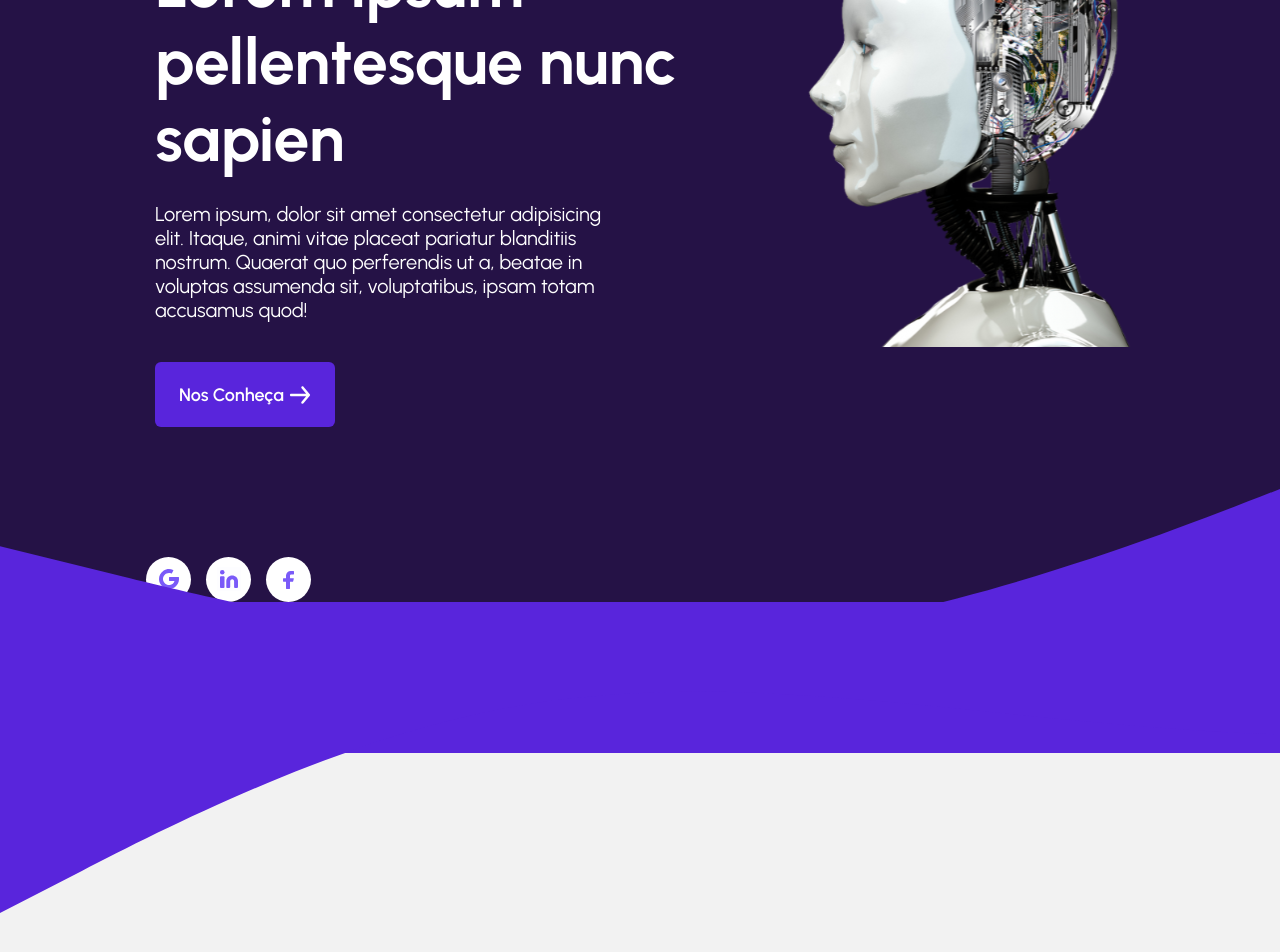
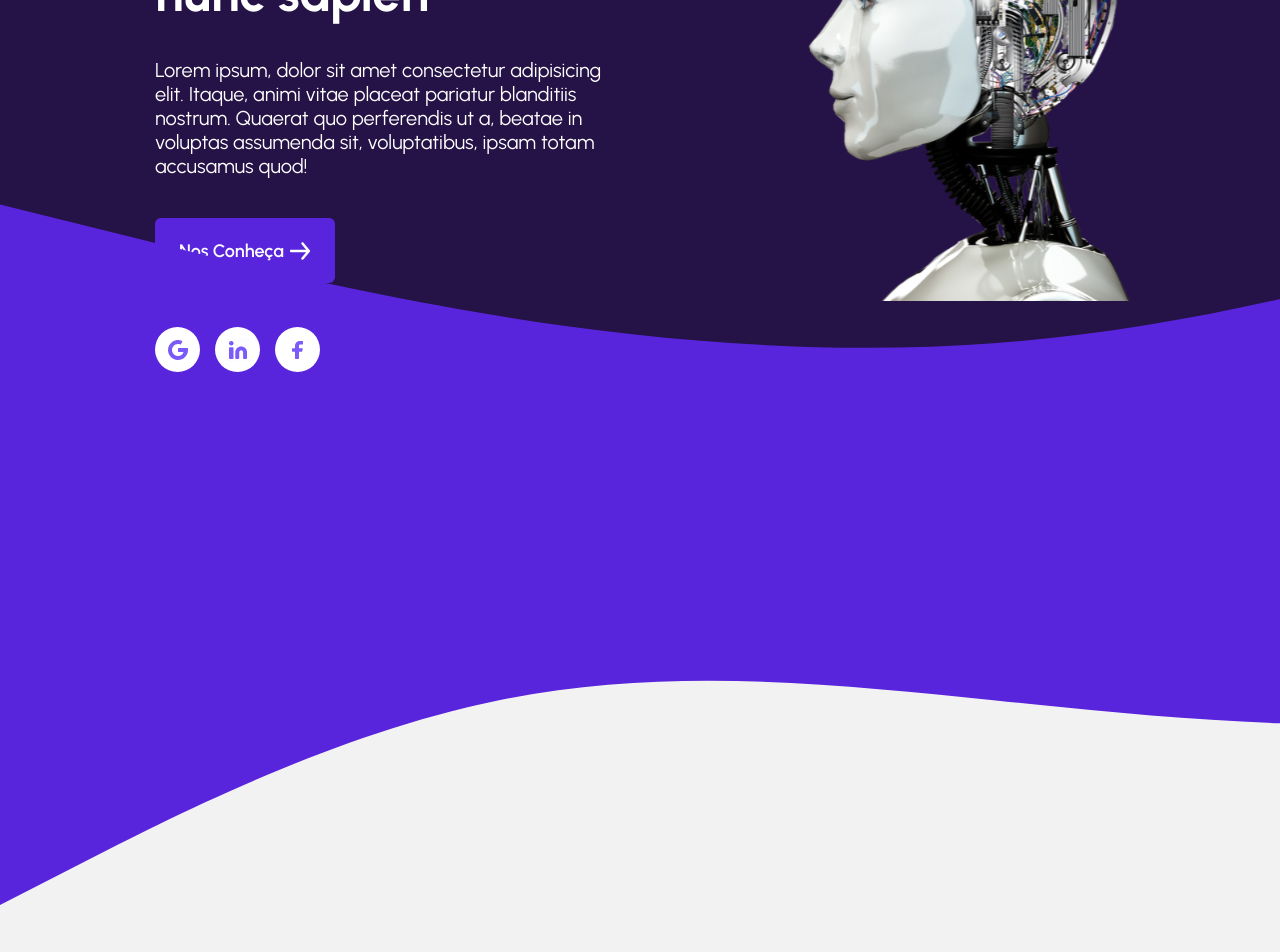
Before and after one commit to cbcc-ufpa/web-client, a React (Vite) app: page / in a window 1280 px wide. Shown: the part 312-1264 px from the top of the page. Built offline with nearby package versions, Linux system fonts and the light colour scheme.

Commit message:
refactor: passa a usar apenas uma wave

```diff
--- a/src/components/Home.css
+++ b/src/components/Home.css
@@ -55,7 +55,7 @@ main {
 main .container_home {
   display: flex;
   justify-content: space-between;
-  padding-top: 146px;
+  padding-top: 6.25rem;
 }
 
 main .content_home {
@@ -89,15 +89,15 @@ main .content_home {
 
 .container_left > h1 {
   width: 620px;
-  height: 222px;
-  font-size: 64px;
+  height: 29.94%;
+  font-size: 4vw;
   font-weight: 700;
   margin-bottom: 34px;
 }
 
 .container_left > p {
   width: 470px;
-  height: 120px;
+  height: 13%;
   font-size: 20px;
   font-weight: 500;
   margin-bottom: 40px;
@@ -143,8 +143,9 @@ main .content_home a > img {
 
 .social_links {
   display: flex;
-  margin-top: 82px;
-  padding: 0 0 0 146px;
+  margin-top: 44px;
+  position: absolute;
+  z-index: 10;
 }
 
 .social_links > a {
@@ -156,6 +157,7 @@ main .content_home a > img {
   background-color: white;
   border-radius: 25px;
   margin-right: 15px;
+  transition: all 0.5s ease;
 }
 
 main .social_links a > svg {
@@ -174,27 +176,11 @@ main .social_links a:hover svg {
 .container .wave {
   position: absolute;
   width: 100%;
-  height: 311px;
-  background-image: url("../assets/wave.svg");
+  height: 848px;
+  background-image: url(/src/assets/wave.svg);
   background-repeat: no-repeat;
   background-size: cover;
-  margin-top: -160px;
-}
-
-.container .rectangle {
-  width: 100%;
-  height: 186px;
-  background-color: var(--blue);
-  margin-top: 150px;
-}
-
-.container .wave_reverse {
-  position: absolute;
-  width: 100%;
-  height: 311px;
-  background-image: url("../assets/wave_down.svg");
-  background-repeat: no-repeat;
-  background-size: cover;
+  margin-top: -372px;
 }
 
 .resto {
--- a/src/components/Home.jsx
+++ b/src/components/Home.jsx
@@ -47,11 +47,6 @@ const Home = () => {
                 <p>Nos Conheça</p>
                 <img src={Arrow} alt="Arrow Icon" />
               </a>
-            </div>
-          </div>
-          <img className="hero_rigth" src={IA} alt="IA Perfil" />
-        </div>
-
               <div className="social_links">
                 <a href="https://github.com/jonas-al" target="_blank" rel="extern">
                   <svg
@@ -100,9 +95,12 @@ const Home = () => {
                   </svg>
                 </a>
               </div>
+            </div>
+          </div>
+          <img className="hero_rigth" src={IA} alt="IA Perfil" />
+        </div>
+
         <div className="wave"></div>
-
-        <div className="wave_reverse"></div>
 
         <div className="resto"></div>
       </main>
```
Also changed, not shown: src/assets/wave.svg. Lines whose indentation alone changed are shown as unchanged.
